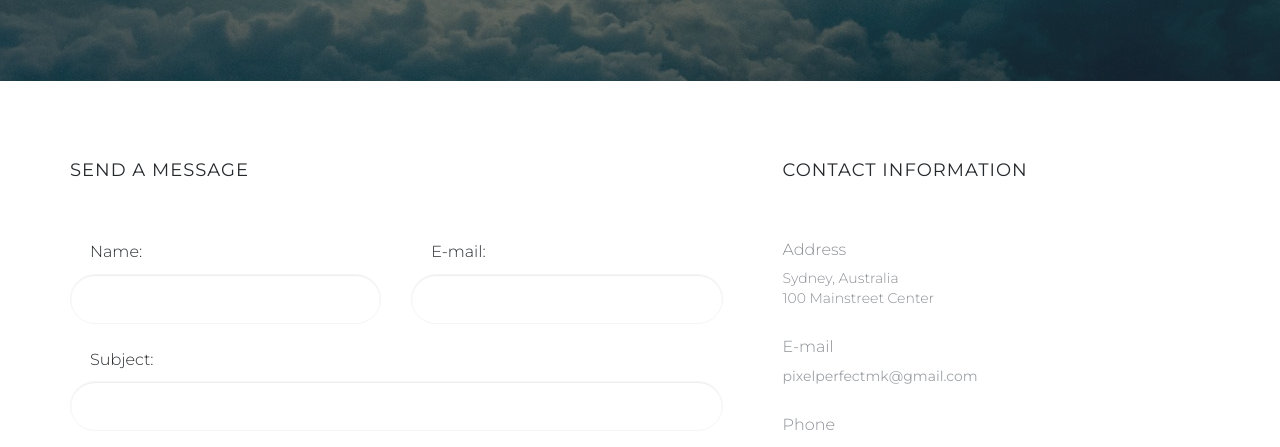
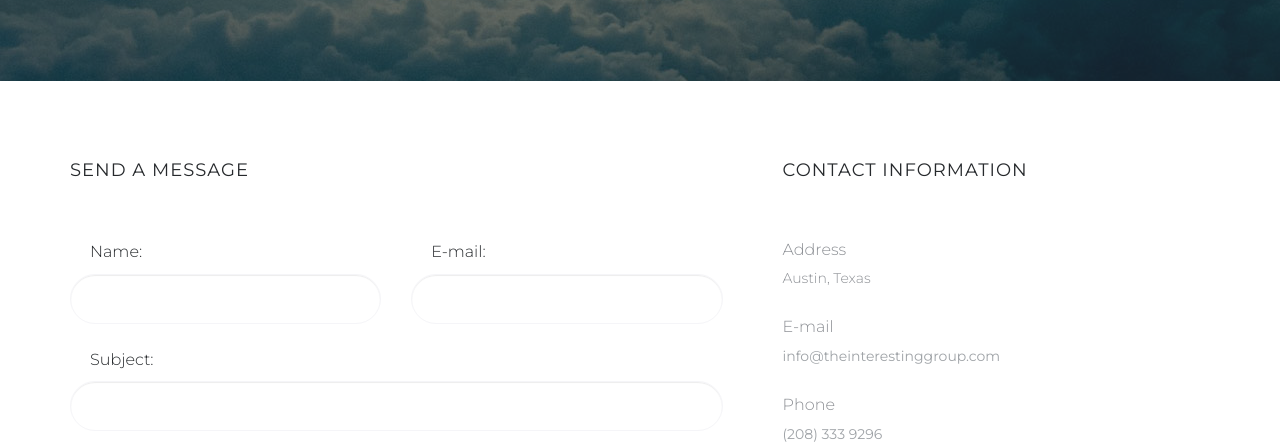
Before and after one commit to FlorenceBixby/CSS, a plain HTML site: page contact.html in a window 1280 px wide. Shown: the part 319-766 px from the top of the page. Drawn offline with nearby package versions, Linux system fonts and the light colour scheme; some packages are replaced by stand-ins of ours; no server answers.

Commit message:
Update contact.html

```diff
--- a/contact.html
+++ b/contact.html
@@ -136,13 +136,13 @@
                                 <div class="col-sm-12">
                                     <h3>Address</h3>
                                     <ul class="list-unstyled">
-                                        <li>Sydney, Australia</li>
-                                        <li>100 Mainstreet Center</li>
+                                        <li>Austin, Texas</li>
+                                        <li></li>
                                     </ul>
                                     <h3>E-mail</h3>
-                                    <a href="mailto:pixelperfectmk@gmail.com" target="_blank">pixelperfectmk@gmail.com</a>
+                                    <a href="mailto:info@theinterestingroup.com" target="_blank">info@theinterestinggroup.com</a>
                                     <h3>Phone</h3>
-                                    <a href="tel:2083339296" target="_blank">(208) 333 9296</a>
+                                    <a href="tel:" target="_blank">(208) 333 9296</a>
                                     <h3>Fax</h3>
                                     <p>(208) 333 9296</p>
                                 </div>
```
